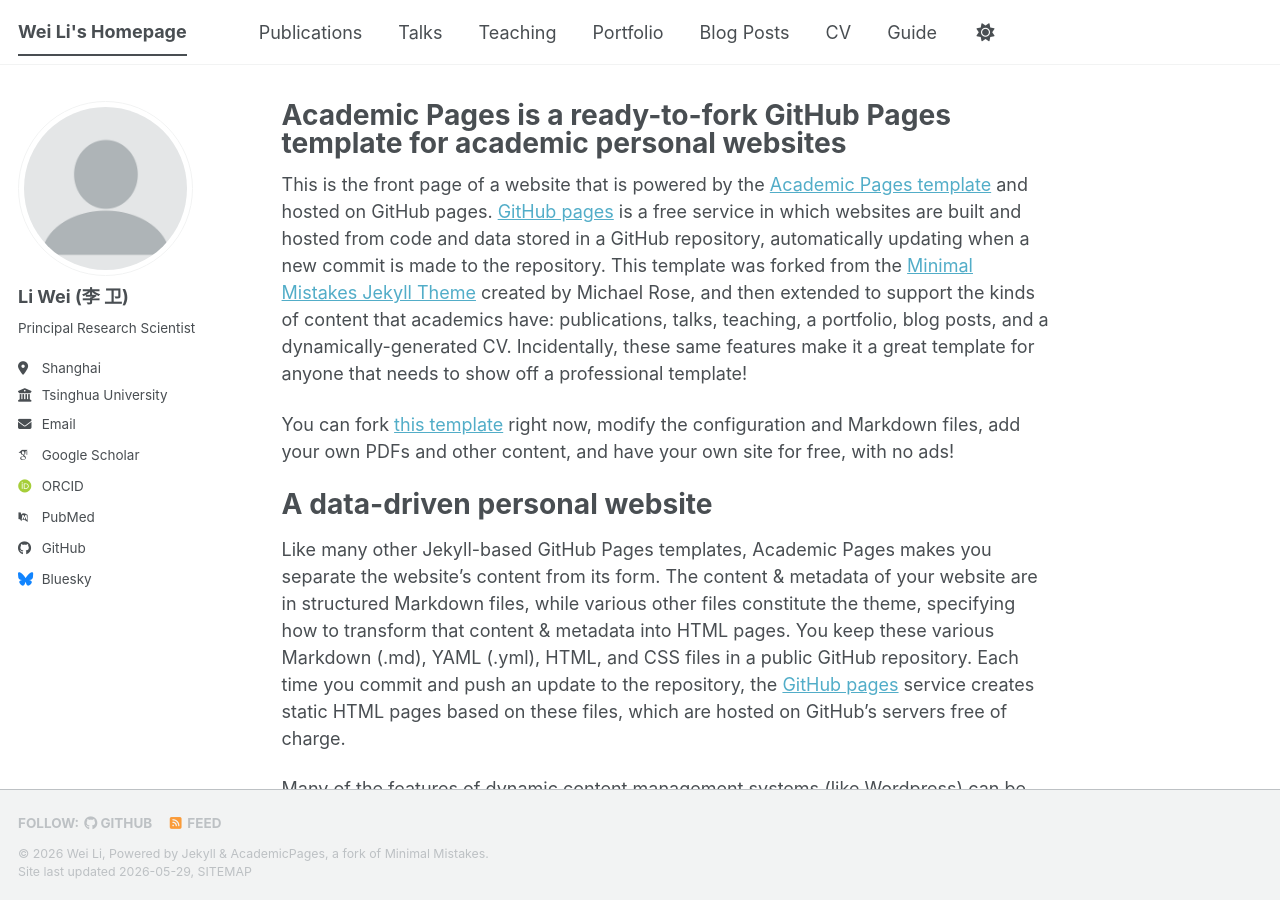
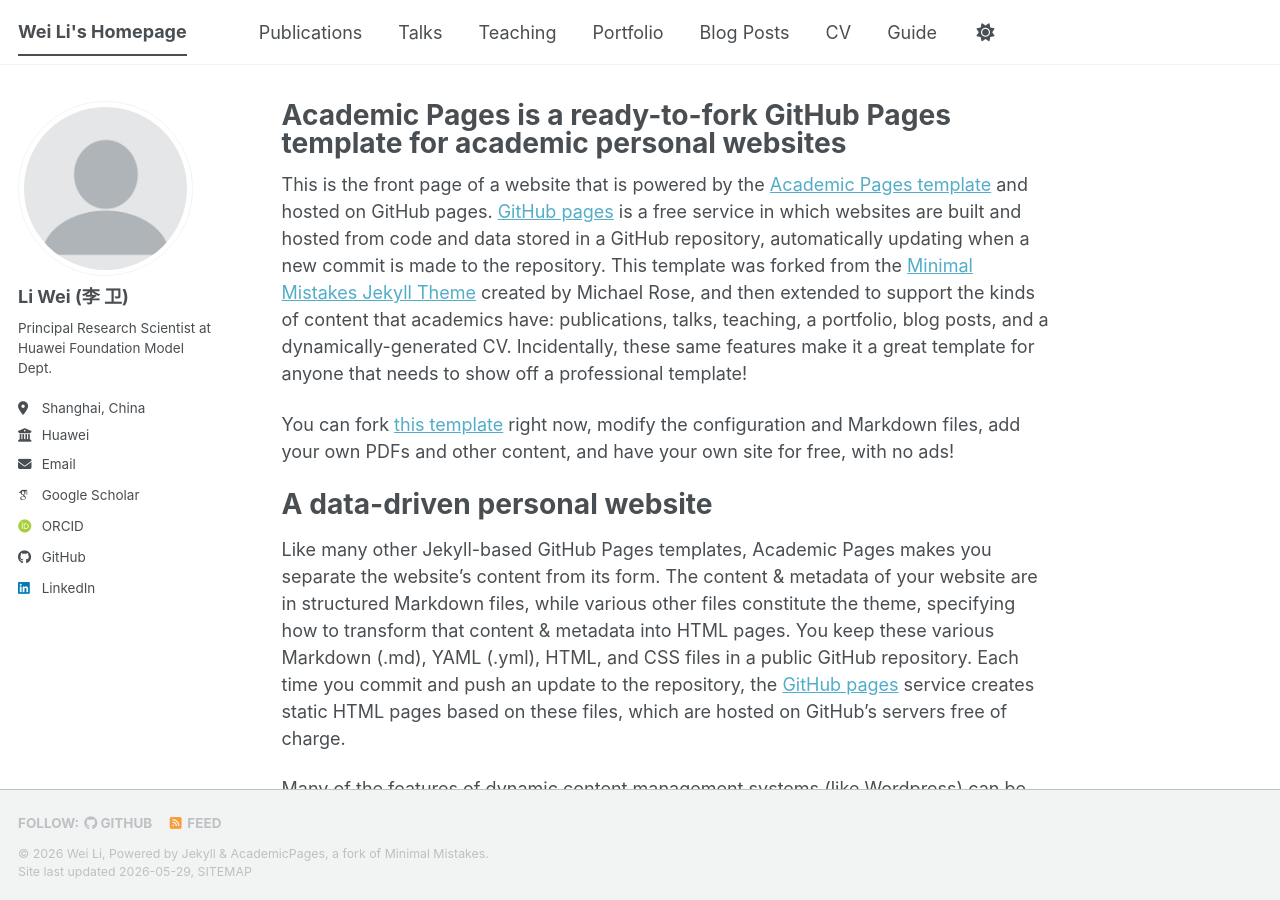
Before and after one commit to WeiLi-THU/WeiLi-THU.github.io, a Jekyll site: the page built from _pages/about.md, in a window 1280 px wide and 900 px high. Built offline with Jekyll 4.4.1, drawn with Linux system fonts in a browser that asks for light colours; some web fonts are replaced; a script bundle is joined from its source files by our own code; library files that are not in the unit come from our copies.

Commit message:
Update _config.yml

```diff
--- a/_config.yml
+++ b/_config.yml
@@ -26,9 +26,9 @@ author:
   avatar           : "profile.png"
   name             : "Li Wei (李 卫)"
   pronouns         : # example: "she/her"
-  bio              : "Principal Research Scientist"
-  location         : "Shanghai"
-  employer         : "Tsinghua University"
+  bio              : "Principal Research Scientist at Huawei Foundation Model Dept."
+  location         : "Shanghai, China"
+  employer         : "Huawei"
   uri              : # URL
   email            : "wei.lee@huawei.com"
 
@@ -41,7 +41,7 @@ author:
   orcid            : "https://orcid.org/0009-0004-3136-1105"
   semantic         : # URL
   ssrn             : # URL
-  pubmed           : "https://www.ncbi.nlm.nih.gov/pubmed/?term=john+snow"
+  pubmed           : #
   researchgate     : # URL
   scopus           : # URL
   zotero           : # URL
@@ -51,13 +51,13 @@ author:
   bitbucket        : # Username - Update with your username on the site
   codepen          : # Username
   dribbble         : # Username
-  github           : "academicpages"
+  github           : "WeiLi-THU"
   kaggle           : # Username
   stackoverflow    : # User number or user number and name (i.e., use "1" or "1/jeff-atwood")
 
   # Social media
   artstation       : # Username
-  bluesky          : "bsky.app" # Replace this with you Bluesky username
+  bluesky          : # "bsky.app" # Replace this with you Bluesky username
   facebook         : # Username
   flickr           : # Username
   foursquare       : # Username
@@ -66,7 +66,7 @@ author:
   keybase          : # Username
   instagram        : # Username
   lastfm           : # Username
-  linkedin         : # Username
+  linkedin         : "Wei Li"
   mastodon         : # URL
   medium           : # URL
   pinterest        : # Username
```
